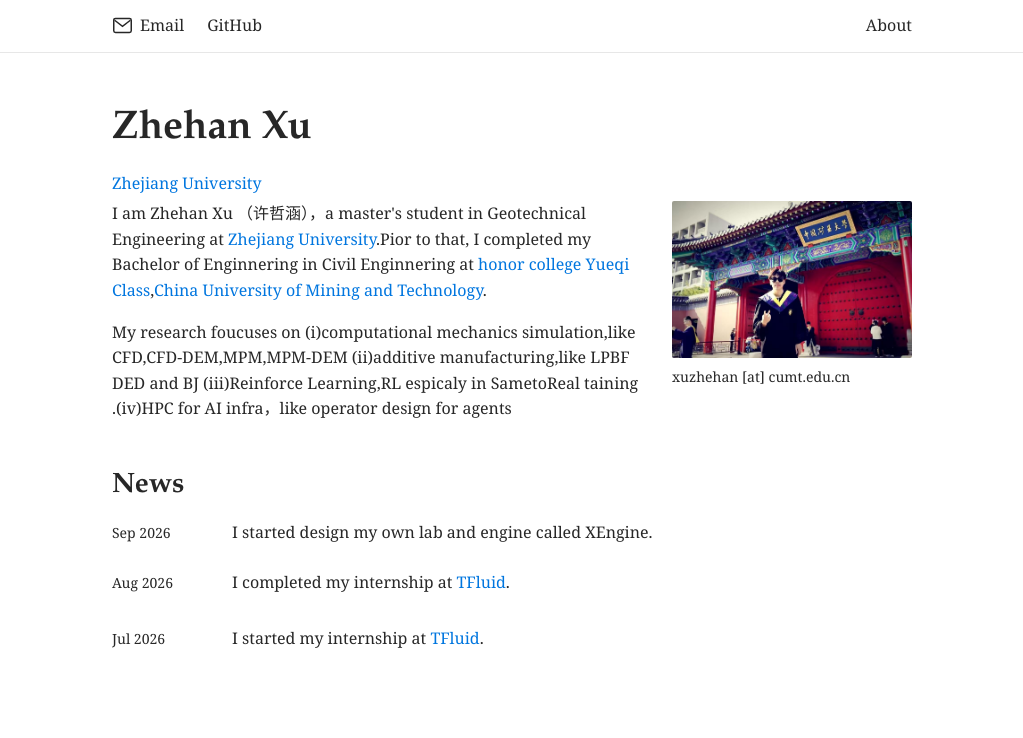
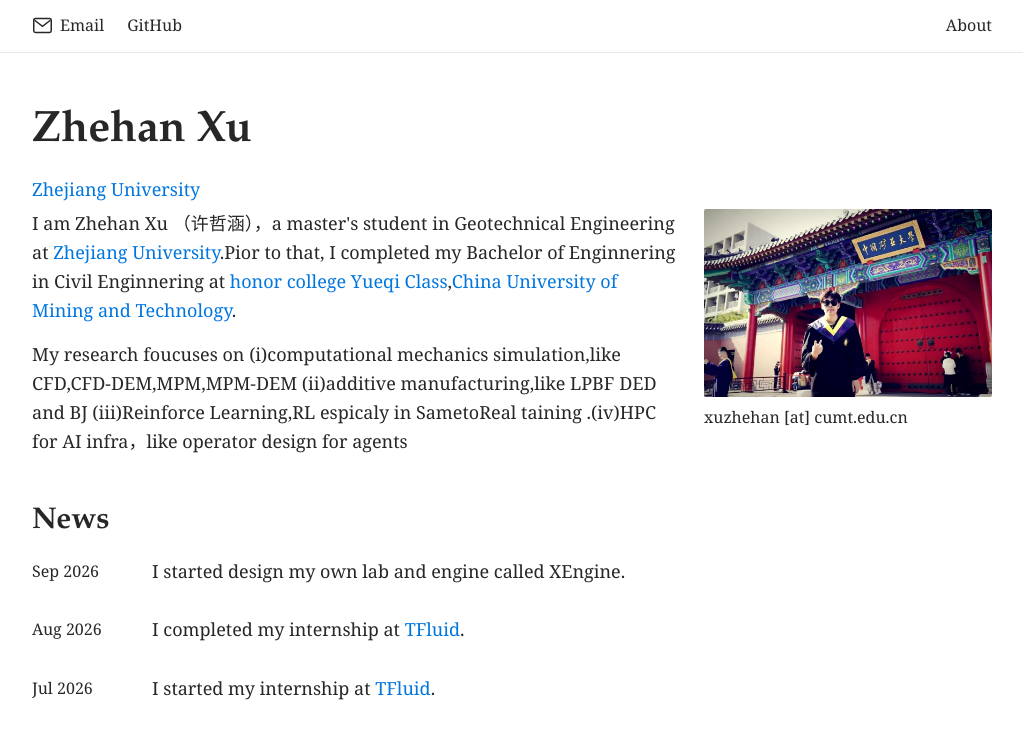
Before and after one commit to ZhehanXu/zhehanxu.github.io, a plain HTML site: page index.html in a window 1280 px wide. Shown: the whole page, without its empty margins (128-1151 px from the left). Drawn offline with Linux system fonts and the light colour scheme.

Commit message:
Add files via upload

```diff
--- a/index.html
+++ b/index.html
@@ -3,27 +3,35 @@
 <head>
 <meta charset="utf-8">
 <meta name="viewport" content="width=device-width,initial-scale=1">
-<meta name="description" content="The academic profile of Zhehan Xu at Zhejiang University.">
-<title>Zhehan Xu</title>
+<meta name="description" content="Zhehan Xu (许哲涵), a master's student at Zhejiang University. Research interests include computational mechanics, additive manufacturing, reinforcement learning, and high-performance computing.">
+<title>Zhehan Xu | 许哲涵 | Zhejiang University</title>
 <style>
 :root{color-scheme:light;--ink:#272727;--muted:#666;--link:#0076df}
 *{box-sizing:border-box}html{scroll-behavior:smooth;scroll-padding-top:24px}
-body{margin:0;background:white;color:var(--ink);font-family:Georgia,'Times New Roman',serif;font-size:16px;font-weight:400;font-style:normal;line-height:1.6}
-main{max-width:848px;margin:52px auto 48px;padding:0 24px}
+body{margin:0;background:white;color:var(--ink);font-family:Georgia,'Times New Roman',serif;font-size:18px;font-weight:400;font-style:normal;line-height:1.6}
+main{max-width:1008px;margin:52px auto 48px;padding:0 24px}
 a{color:var(--link);text-decoration:none}a:hover{text-decoration:underline}a:focus-visible,[tabindex]:focus-visible{outline:2px solid var(--link);outline-offset:4px}
-h1{font-size:40px;line-height:1.2;font-weight:700;letter-spacing:normal;margin:0 0 18px}
-h2{font-size:28px;font-weight:700;line-height:1.3;margin:30px 0 16px}
+h1{font-size:44px;line-height:1.2;font-weight:700;letter-spacing:normal;margin:0 0 18px}
+h2{font-size:30px;font-weight:700;line-height:1.3;margin:30px 0 16px}
 p{margin:0 0 16px}.affiliation{margin-bottom:5px}.meta{margin-bottom:28px}section{margin-top:26px}
 .skip{position:absolute;left:-9999px}.skip:focus{left:16px;top:8px;background:#fff}
 .news-scroll{max-height:190px;overflow-y:auto;overscroll-behavior-y:contain;scrollbar-gutter:stable;padding-right:14px;scrollbar-width:thin;scrollbar-color:#b0b0b0 #f6f6f6}
-.news-item{display:grid;grid-template-columns:106px minmax(0,1fr);gap:14px;margin-bottom:20px}.news-date{white-space:nowrap;font-size:14px;font-weight:400;padding-top:2px}.news-item p{margin-bottom:10px}.news-item ul{margin:8px 0 0;padding-left:20px}.news-item li{margin-bottom:8px}strong{font-weight:700}
-@media(max-width:600px){main{margin:30px auto;padding:0 22px}h1{font-size:34px}h2{font-size:25px}.news-item{grid-template-columns:1fr;gap:4px}.news-scroll{max-height:240px}}
+.news-item{display:grid;grid-template-columns:106px minmax(0,1fr);gap:14px;margin-bottom:20px}.news-date{white-space:nowrap;font-size:16px;font-weight:400;padding-top:2px}.news-item p{margin-bottom:10px}.news-item ul{margin:8px 0 0;padding-left:20px}.news-item li{margin-bottom:8px}strong{font-weight:700}
+@media(max-width:600px){body{font-size:16px}main{margin:30px auto;padding:0 22px}h1{font-size:34px}h2{font-size:25px}.news-item{grid-template-columns:1fr;gap:4px}.news-scroll{max-height:240px}}
 @media(prefers-reduced-motion:reduce){html{scroll-behavior:auto}}
 @media print{main{margin:0;max-width:none}.news-scroll{max-height:none;overflow:visible}.skip{display:none}}
 .profile{float:right;width:30%;margin:0 0 18px 26px}.profile img{display:block;width:100%;height:auto;border-radius:2px}#about::after{content:"";display:table;clear:both}@media(max-width:600px){.profile{float:none;width:min(100%,360px);margin:0 auto 22px}}
 h1,h2,h3{font-family:"Book Antiqua",Palatino,"Palatino Linotype",Georgia,serif;font-style:normal}
-.topbar{border-bottom:1px solid #e7e7e7;background:#fff}.topbar-inner{max-width:848px;padding:13px 24px;margin:auto;display:flex;gap:23px;align-items:center}.topbar a{display:inline-flex;gap:7px;align-items:center;color:#272727;font-size:16px}.topbar a:hover{color:var(--link)}.topbar svg{width:21px;height:21px;flex:none}.topbar .about-link{margin-left:auto}.profile-contact{font-size:14px;margin-top:8px;overflow-wrap:anywhere}.profile-contact a{color:inherit}@media print{.topbar{display:none}}
+.topbar{border-bottom:1px solid #e7e7e7;background:#fff}.topbar-inner{max-width:1008px;padding:13px 24px;margin:auto;display:flex;gap:23px;align-items:center}.topbar a{display:inline-flex;gap:7px;align-items:center;color:#272727;font-size:16px}.topbar a:hover{color:var(--link)}.topbar svg{width:21px;height:21px;flex:none}.topbar .about-link{margin-left:auto}.profile-contact{font-size:16px;margin-top:8px;overflow-wrap:anywhere}.profile-contact a{color:inherit}@media print{.topbar{display:none}}
 </style>
+<link rel="canonical" href="https://zhehanxu.github.io/">
+<meta name="author" content="Zhehan Xu">
+<meta name="robots" content="index,follow">
+<meta property="og:type" content="website">
+<meta property="og:title" content="Zhehan Xu | 许哲涵">
+<meta property="og:url" content="https://zhehanxu.github.io/">
+<meta property="og:image" content="https://zhehanxu.github.io/profile.jpg">
+<script type="application/ld+json">{"@context": "https://schema.org", "@type": "ProfilePage", "url": "https://zhehanxu.github.io/", "mainEntity": {"@type": "Person", "name": "Zhehan Xu", "alternateName": "许哲涵", "url": "https://zhehanxu.github.io/", "sameAs": ["https://github.com/ZhehanXu"]}}</script>
 </head>
 <body>
 <a class="skip" href="#about">Skip to content</a>
@@ -50,6 +58,8 @@ h1,h2,h3{font-family:"Book Antiqua",Palatino,"Palatino Linotype",Georgia,serif;f
 <time class="news-date" datetime="2026-09">Sep 2026</time>
 <div><p>I started design my own lab and engine called XEngine. </p></div>
 
+</article>
+<article class="news-item">
 <time class="news-date" datetime="2026-08">Aug 2026</time>
 <div><p>I completed my internship at <a href="https://www.t-fluid.com/">TFluid</a>.</p></div>
 </article>
--- /dev/null
+++ b/sitemap.xml
@@ -0,0 +1,2 @@
+<?xml version="1.0" encoding="UTF-8"?>
+<urlset xmlns="http://www.sitemaps.org/schemas/sitemap/0.9"><url><loc>https://zhehanxu.github.io/</loc></url></urlset>
```
Also changed, not shown: robots.txt (added).
